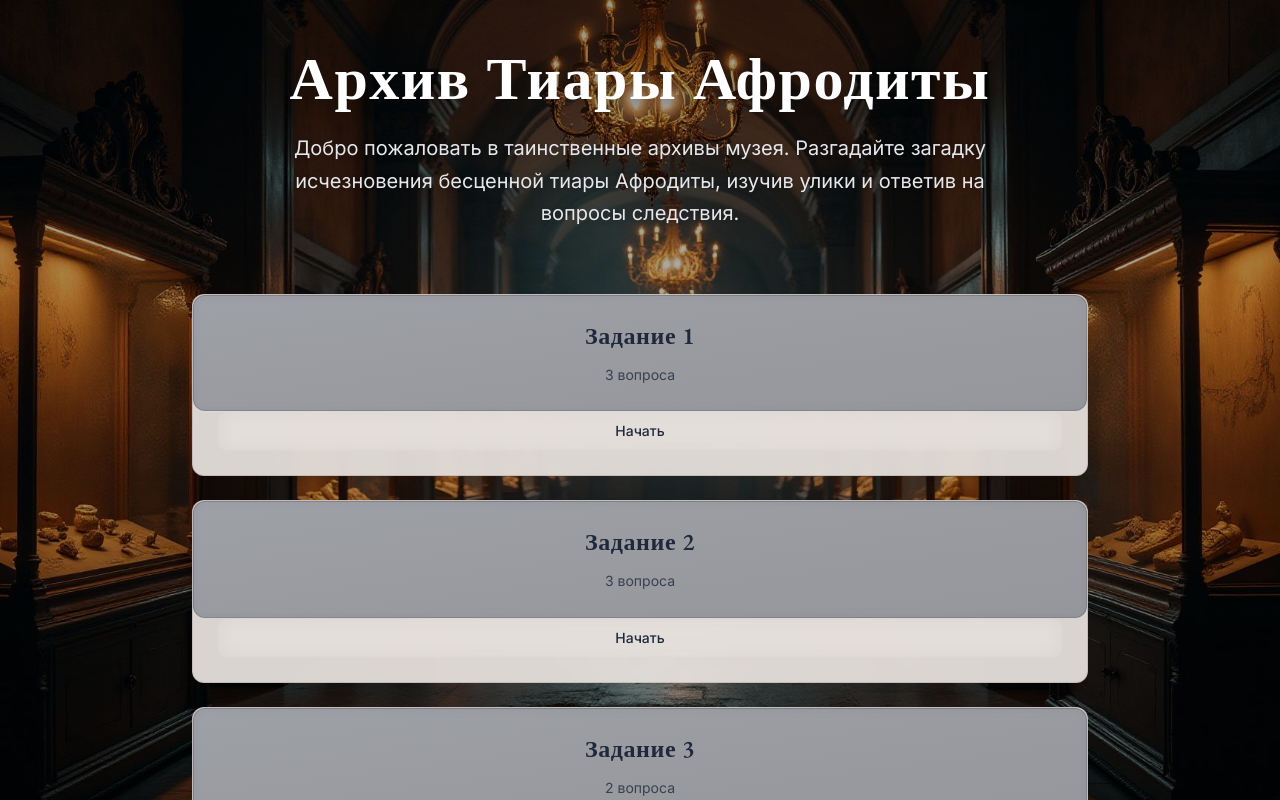
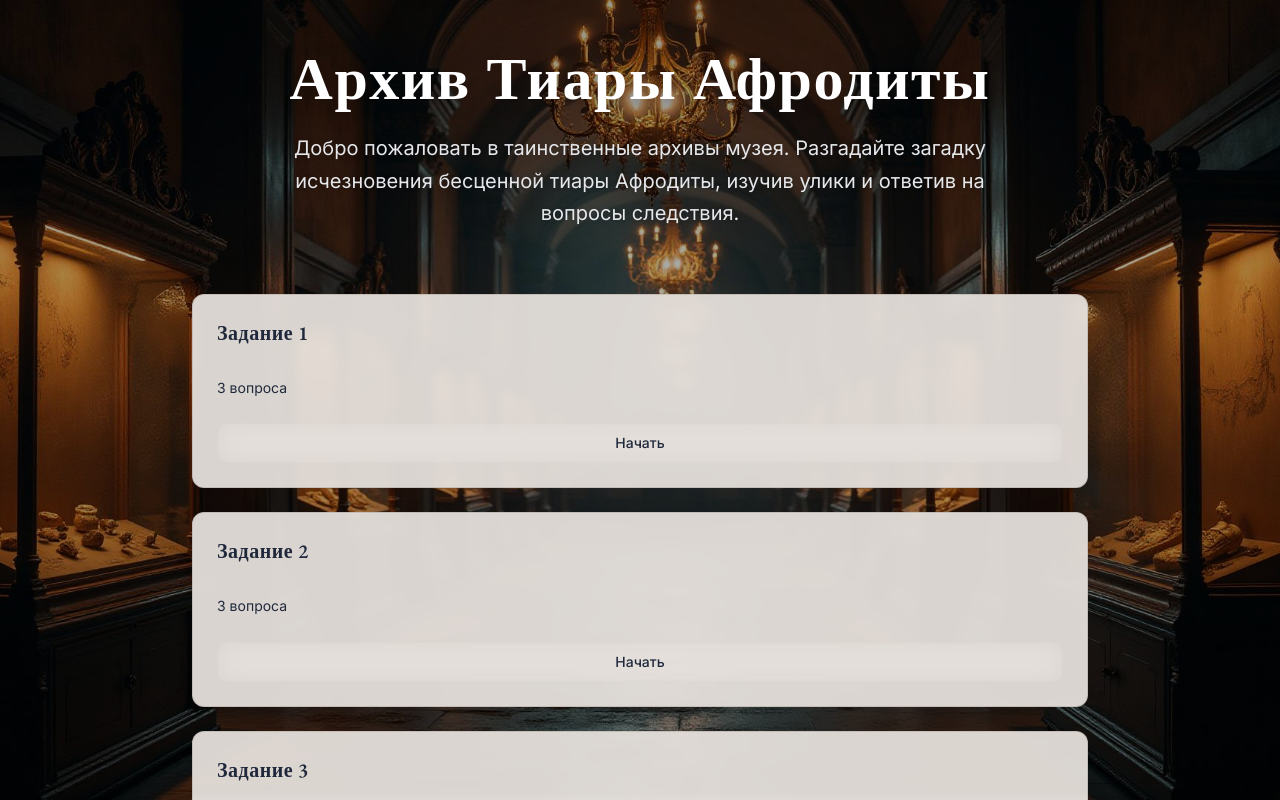
Before and after one commit to moonlight-official/archival-enigma, a React (Vite) app: page / in a window 1280 px wide. Shown: the top 800 px of the page. Built offline with nearby package versions, Linux system fonts and the light colour scheme.

Commit message:
Reverted to commit 8f91e62145b87556a858ac18357e06f2cbd730dc

```diff
--- a/src/pages/Index.tsx
+++ b/src/pages/Index.tsx
@@ -59,18 +59,18 @@ const Index = () => {
                   }`}
                   onClick={() => handleQuizStart(index)}
                 >
-                  <MuseumCardHeader className="bg-gradient-to-br from-slate-700/40 to-slate-800/40 backdrop-blur-sm rounded-lg border border-slate-600/30">
-                    <div className="text-center space-y-3">
-                      <MuseumCardTitle className="text-2xl text-center flex items-center justify-center gap-3">
+                  <MuseumCardHeader>
+                    <div className="flex items-center justify-between mb-4">
+                      <MuseumCardTitle className="text-xl">
                         {quiz.title}
-                        {completedQuizzes[index] && (
-                          <Trophy className="w-6 h-6 text-accent animate-bloom" />
-                        )}
                       </MuseumCardTitle>
-                      <p className="font-sans text-sm text-muted-foreground/80 leading-relaxed">
-                        {quiz.questions.length} вопрос{quiz.questions.length > 1 ? (quiz.questions.length > 4 ? 'ов' : 'а') : ''}
-                      </p>
+                      {completedQuizzes[index] && (
+                        <Trophy className="w-6 h-6 text-accent animate-bloom" />
+                      )}
                     </div>
+                    <p className="font-sans text-sm text-muted-foreground leading-relaxed">
+                      {quiz.questions.length} вопрос{quiz.questions.length > 1 ? (quiz.questions.length > 4 ? 'ов' : 'а') : ''}
+                    </p>
                   </MuseumCardHeader>
 
                   <MuseumCardContent>
```
